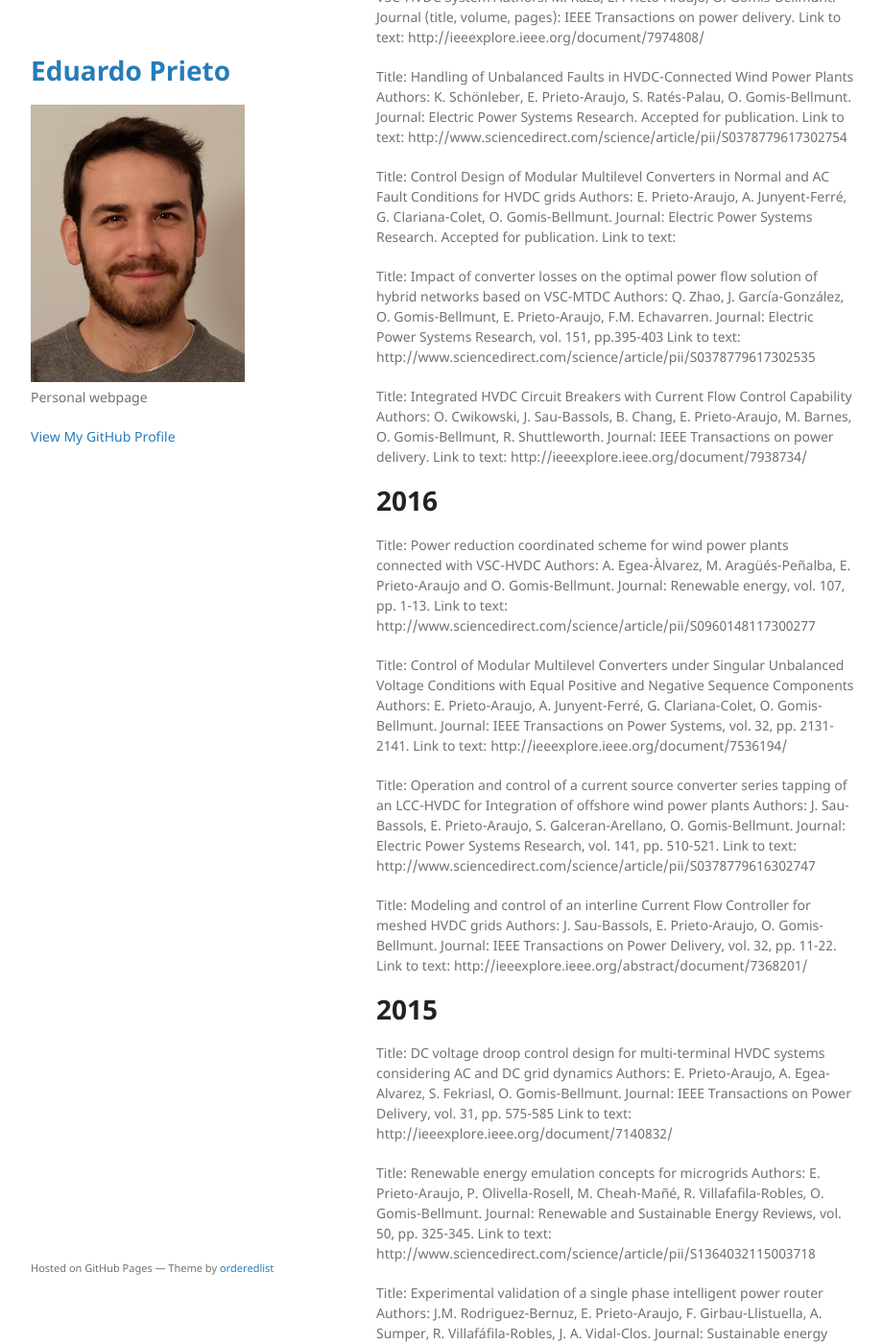
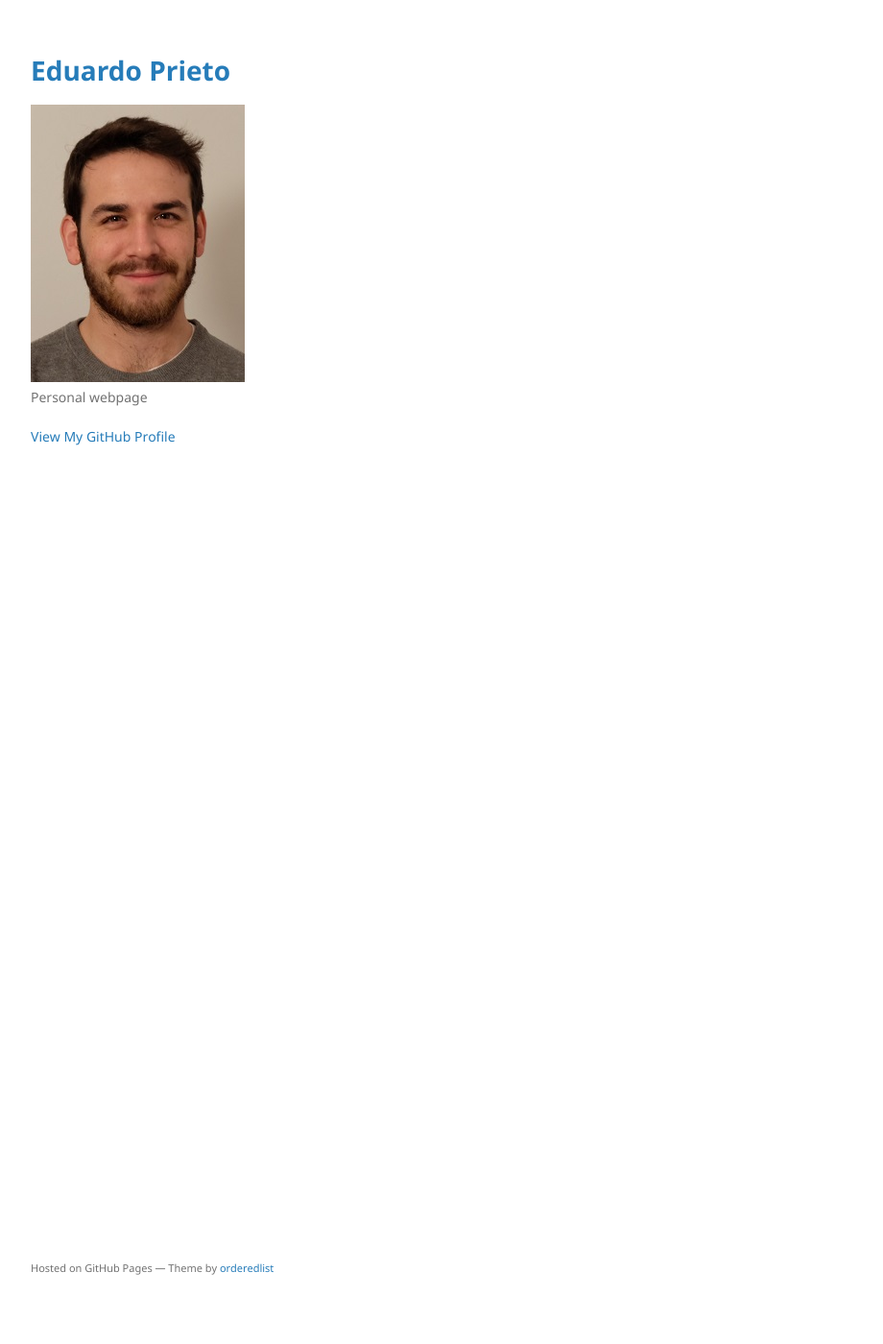
Before and after one commit to eprietoaraujo/eprietoaraujo.github.io, a Jekyll site: the page built from another-page.md, in a window 1280 px wide and 1400 px high, scrolled down 270 px. Shown: the whole window at 96% size, without its empty margins (178-1098 px from the left). Built offline with Jekyll 4.4.1, drawn with Linux system fonts in a browser that asks for light colours; our own code applies the rules of GitHub Pages for plain Markdown files; after the commit the page ends 900 px from its top, so only the background shows below that; some of the changed text lies outside the part shown.

Commit message:
Update another-page.md

```diff
--- a/another-page.md
+++ b/another-page.md
@@ -10,82 +10,6 @@ Authors: J. Sau-Bassols, E. Prieto-Araujo, O. Gomis-Bellmunt.
 Journal: IEEE Transactions on power delivery
 Link to text:
 
-Title: Small Signal Stability Analysis of Offshore AC Network having Multiple VSC-HVDC System
-Authors: M. Raza, E. Prieto-Araujo, O. Gomis-Bellmunt.
-Journal (title, volume, pages): IEEE Transactions on power delivery.
-Link to text: http://ieeexplore.ieee.org/document/7974808/
-
-Title: Handling of Unbalanced Faults in HVDC-Connected Wind Power Plants
-Authors: K. Schönleber, E. Prieto-Araujo, S. Ratés-Palau, O. Gomis-Bellmunt.
-Journal: Electric Power Systems Research. Accepted for publication.
-Link to text: http://www.sciencedirect.com/science/article/pii/S0378779617302754
-
-Title: Control Design of Modular Multilevel Converters in Normal and AC Fault Conditions for HVDC grids
-Authors: E. Prieto-Araujo, A. Junyent-Ferré, G. Clariana-Colet, O. Gomis-Bellmunt.
-Journal: Electric Power Systems Research. Accepted for publication.
-Link to text:
-
-Title: Impact of converter losses on the optimal power flow solution of hybrid networks based on VSC-MTDC
-Authors: Q. Zhao, J. García-González, O. Gomis-Bellmunt, E. Prieto-Araujo, F.M. Echavarren.
-Journal: Electric Power Systems Research, vol. 151, pp.395-403
-Link to text: http://www.sciencedirect.com/science/article/pii/S0378779617302535
-
-Title: Integrated HVDC Circuit Breakers with Current Flow Control Capability
-Authors: O. Cwikowski, J. Sau-Bassols, B. Chang, E. Prieto-Araujo, M. Barnes, O. Gomis-Bellmunt, R. Shuttleworth.
-Journal: IEEE Transactions on power delivery.
-Link to text: http://ieeexplore.ieee.org/document/7938734/
-
-# 2016
-Title: Power reduction coordinated scheme for wind power plants connected with VSC-HVDC
-Authors: A. Egea-Àlvarez, M. Aragüés-Peñalba, E. Prieto-Araujo and O. Gomis-Bellmunt.
-Journal: Renewable energy, vol. 107, pp. 1-13.
-Link to text: http://www.sciencedirect.com/science/article/pii/S0960148117300277
-
-Title: Control of Modular Multilevel Converters under Singular Unbalanced Voltage Conditions with Equal Positive and Negative Sequence Components
-Authors: E. Prieto-Araujo, A. Junyent-Ferré, G. Clariana-Colet, O. Gomis-Bellmunt.
-Journal: IEEE Transactions on Power Systems, vol. 32, pp. 2131-2141.
-Link to text: http://ieeexplore.ieee.org/document/7536194/
-
-Title: Operation and control of a current source converter series tapping of an LCC-HVDC for Integration of offshore wind power plants
-Authors: J. Sau-Bassols, E. Prieto-Araujo, S. Galceran-Arellano, O. Gomis-Bellmunt.
-Journal: Electric Power Systems Research, vol. 141, pp. 510-521.
-Link to text: http://www.sciencedirect.com/science/article/pii/S0378779616302747
-
-Title: Modeling and control of an interline Current Flow Controller for meshed HVDC grids
-Authors: J. Sau-Bassols, E. Prieto-Araujo, O. Gomis-Bellmunt.
-Journal: IEEE Transactions on Power Delivery, vol. 32, pp. 11-22.
-Link to text: http://ieeexplore.ieee.org/abstract/document/7368201/
-
-# 2015
-Title: DC voltage droop control design for multi-terminal HVDC systems considering AC and DC grid dynamics
-Authors: E. Prieto-Araujo, A. Egea-Alvarez, S. Fekriasl, O. Gomis-Bellmunt.
-Journal: IEEE Transactions on Power Delivery, vol. 31, pp. 575-585
-Link to text: http://ieeexplore.ieee.org/document/7140832/
-
-Title: Renewable energy emulation concepts for microgrids
-Authors: E. Prieto-Araujo, P. Olivella-Rosell, M. Cheah-Mañé, R. Villafafila-Robles, O. Gomis-Bellmunt.
-Journal: Renewable and Sustainable Energy Reviews, vol. 50, pp. 325-345.
-Link to text: http://www.sciencedirect.com/science/article/pii/S1364032115003718
-
-
-Title: Experimental validation of a single phase intelligent power router
-Authors: J.M. Rodriguez-Bernuz, E. Prieto-Araujo, F. Girbau-Llistuella, A. Sumper, R. Villafáfila-Robles, J. A. Vidal-Clos.
-Journal: Sustainable energy grids and networks, vol.4, pp. 1-15.pp. 325-345.
-Link to text: http://www.sciencedirect.com/science/article/pii/S2352467715000405
-
-Title: Decentralized control of a nine-phase permanent magnet generator for offshore wind turbines
-Authors: E. Prieto-Araujo, A. Junyent-Ferré, D. Lavèrnia-Ferrer, O. Gomis-Bellmunt
-Journal: IEEE Transactions on Energy Conversion, vol.30, pp. 1103-1112.
-Link to text: http://ieeexplore.ieee.org/document/7081362/
-Second best paper award IEEE Transactions on Energy Conversion of the period 2014-2015
-Prize delivered by the “Electrical Machinery Committee” during the annual meeting in the conference IEEE PES General Meeting, Boston, 2016.
-Link: http://ieeexplore.ieee.org/ielx7/60/7333020/07333059.pdf
-
-# 2011
-Title: Methodology for Droop Control Dynamic Analysis of Multiterminal VSC-HVDC Grids for Offshore Wind Farms
-Authors: E. Prieto-Araujo, F. Bianchi, A. Junyent-Ferré, O. Gomis-Bellmunt
-Journal: IEEE Transactions on Power Delivery, vol. 26, pp. 2476 - 2485
-Link to text: http://ieeexplore.ieee.org/document/5776724/
 
 
 [back](./)
```
